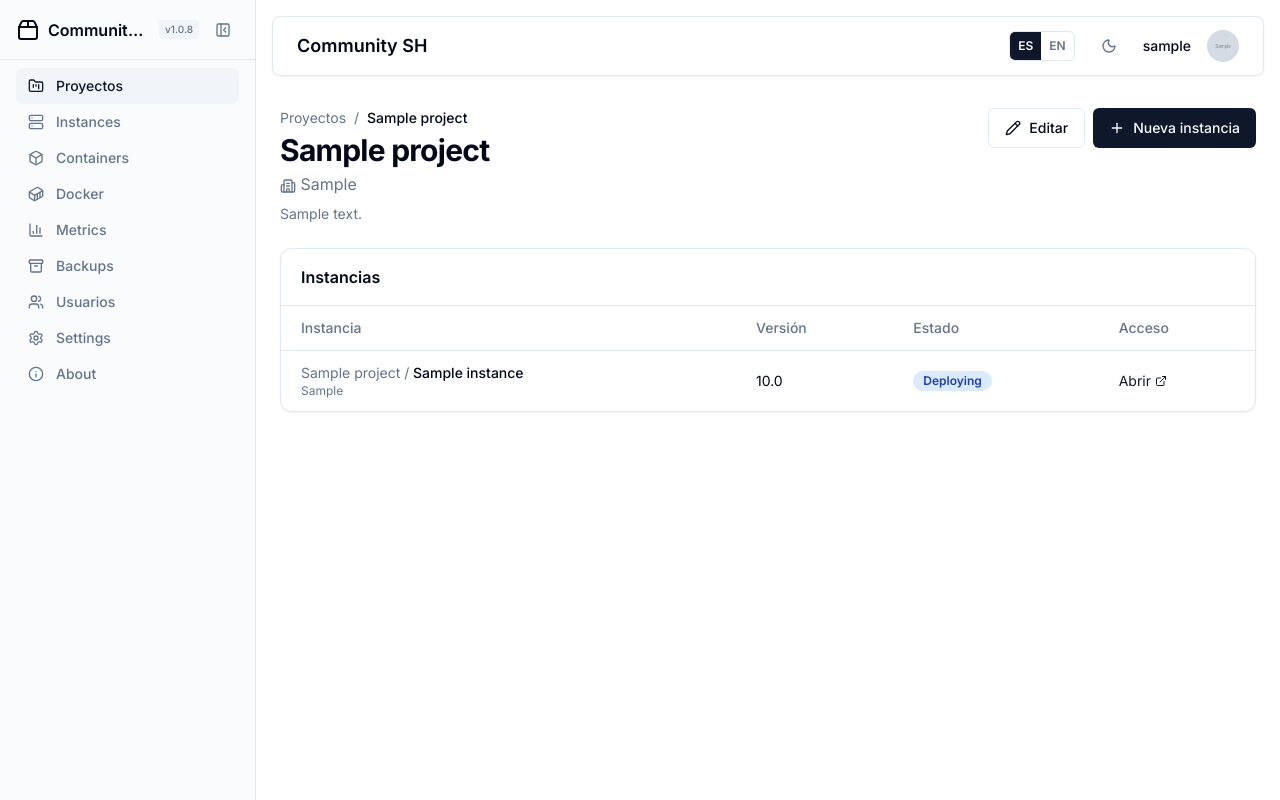
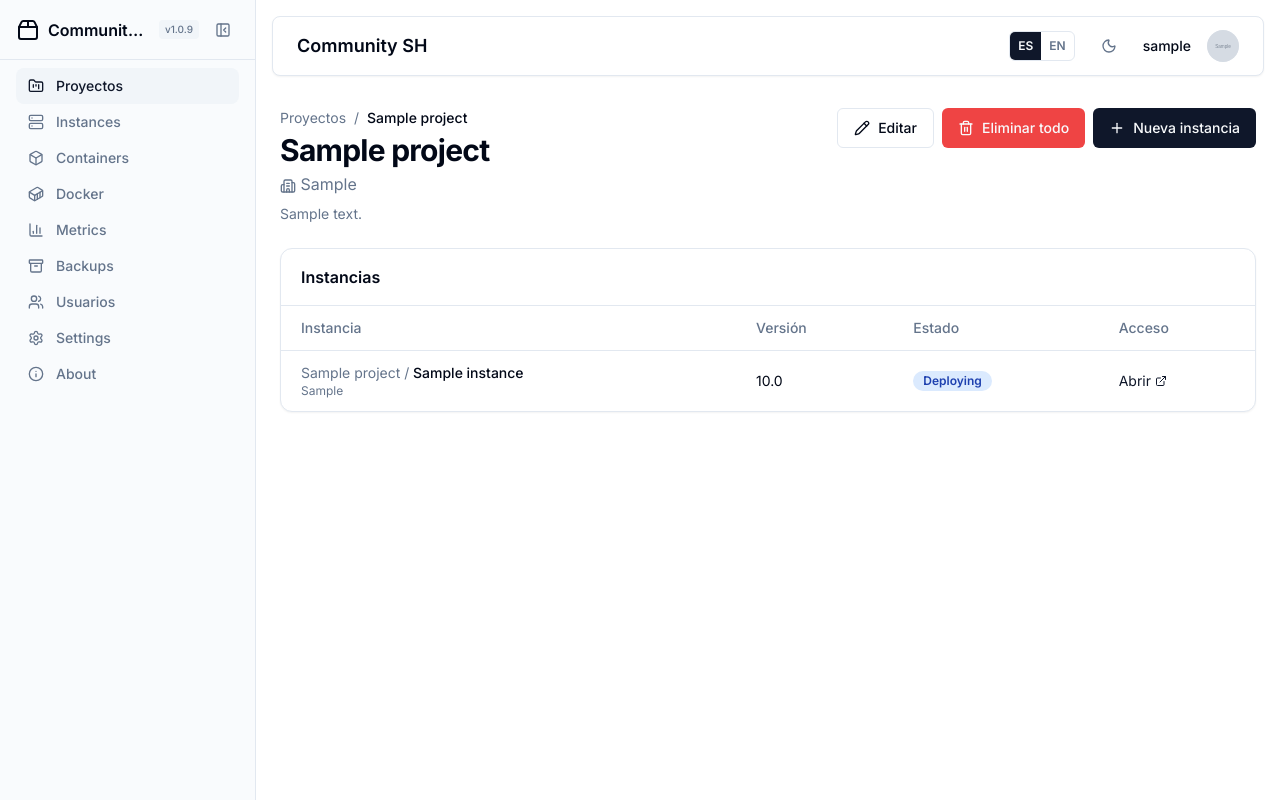
Before and after one commit to falconsoft3d/community-sh, a Django app: page /project/1/ in a window 1280 px wide. Run offline with Django 5.2, Linux system fonts and the light colour scheme; a user stored in the database is signed in; tables that the repository leaves empty hold one stand-in row (values such as "Sample post"); grey boxes marked "Sample" are stand-in pictures; parts of the project's set-up code (start-up, migrations or seed data) failed here and were passed over; some libraries are stand-ins or nearby versions.

Commit message:
v1.0.9: delete a project with all its instances
- 'Eliminar todo' on the project page (typed-name confirmation)
  queues a delete_project task that destroys every instance and then
  the project; a second click doesn't queue it twice
- destroy_instance() shared by single and project deletes; it also
  removes the backup files (records cascaded, files were left behind)

Co-Authored-By: Claude Opus 5.5 <noreply@anthropic.com>

```diff
--- a/config/version.py
+++ b/config/version.py
@@ -3,9 +3,17 @@ Community SH version: bump the patch number (1.0.1 -> 1.0.2 ...) with every comm
 and document it here (shown in About) and in CHANGELOG.md, newest first.
 """
 
-VERSION = '1.0.8'
+VERSION = '1.0.9'
 
 CHANGELOG = [
+    {
+        'version': '1.0.9',
+        'date': '2026-10-28',
+        'notes': [
+            "Eliminar un proyecto con todo: sus instancias, contenedores, bases de datos, filestores, workspaces y backups (confirmación escribiendo el nombre; lo ejecuta el worker)",
+            "Al borrar una instancia también se borran los archivos de sus backups (antes quedaban huérfanos en disco)",
+        ],
+    },
     {
         'version': '1.0.8',
         'date': '2026-10-28',
--- a/locale/translations.py
+++ b/locale/translations.py
@@ -141,6 +141,11 @@ ES_TO_EN = {
     'Actual': 'Current',
     'Minimizar o expandir el menú': 'Collapse or expand the menu',
     'Páginas de novedades': 'Release notes pages',
+    'Eliminar todo': 'Delete everything',
+    'Eliminar el proyecto y todas sus instancias': 'Delete the project and all its instances',
+    'Se borrarán de forma permanente los contenedores, bases de datos, filestores, workspaces y backups de:':
+        'This permanently deletes the containers, databases, filestores, workspaces and backups of:',
+    'Escribe <strong>%(name)s</strong> para confirmar': 'Type <strong>%(name)s</strong> to confirm',
     'Más recientes': 'Newer',
     'Anteriores': 'Older',
     'Página %(page)s de %(pages)s': 'Page %(page)s of %(pages)s',
--- a/orchestrator/task_models.py
+++ b/orchestrator/task_models.py
@@ -16,6 +16,7 @@ class Task(models.Model):
         INSTALL_MODULE = 'install_module', 'Instalar módulo'
         PULL_IMAGE = 'pull_image', 'Descargar imagen'
         AI_MODULE = 'ai_module', 'Instalar módulo (IA)'
+        DELETE_PROJECT = 'delete_project', 'Eliminar proyecto'
 
     class Status(models.TextChoices):
         PENDING = 'pending', 'En cola'
--- a/orchestrator/tasks.py
+++ b/orchestrator/tasks.py
@@ -87,6 +87,20 @@ def _create_instance_branch(instance, user, base_branch):
         instance.github_branch = instance.name
         instance.save(update_fields=['github_branch'])
     return message
+
+
+def destroy_instance(instance, user=None):
+    """Remove an instance completely: containers, volumes, workspace, Traefik config and backup files."""
+    from django.conf import settings
+    send_instance_notification('deleted', instance, user)
+    traefik_config = os.path.join(settings.BASE_DIR, 'traefik', f'instance-{instance.name}.yml')
+    if os.path.exists(traefik_config):
+        os.remove(traefik_config)
+    DockerService().delete_instance(instance)
+    for backup_record in instance.backups.all():
+        if os.path.exists(backup_record.file_path):
+            os.remove(backup_record.file_path)
+    instance.delete()
 
 
 def backup_all_instances(retention, user=None):
@@ -242,6 +256,21 @@ def ai_module(task):
     return '\n'.join(notes)
 
 
+@handler(Task.Kind.DELETE_PROJECT)
+def delete_project(task):
+    from .project_models import Project
+    project = Project.objects.filter(pk=task.params['project_id']).first()
+    if project is None:
+        return 'El proyecto ya no existe'
+    names = []
+    for instance in project.instances.all():
+        destroy_instance(instance, task.created_by)
+        names.append(instance.name)
+    name = project.name
+    project.delete()
+    return f'Proyecto «{name}» eliminado' + (f' con sus instancias: {", ".join(names)}' if names else '')
+
+
 @handler(Task.Kind.BACKUP_ALL)
 def backup_all(task):
     successes, errors = backup_all_instances(task.params.get('retention', 5), user=task.created_by)
--- a/orchestrator/templates/orchestrator/project_detail.html
+++ b/orchestrator/templates/orchestrator/project_detail.html
@@ -37,6 +37,34 @@
                     <i data-lucide="trash-2" class="mr-2 h-4 w-4"></i> {% translate "Eliminar" %}
                 </button>
             </form>
+            {% else %}
+            <div x-data="{ open: false, typed: '' }">
+                <button type="button" @click="open = true"
+                    class="inline-flex items-center justify-center rounded-md text-sm font-medium bg-destructive text-destructive-foreground hover:bg-destructive/90 h-10 px-4 py-2">
+                    <i data-lucide="trash-2" class="mr-2 h-4 w-4"></i> {% translate "Eliminar todo" %}
+                </button>
+                <div x-show="open" x-cloak class="fixed inset-0 z-50 flex items-center justify-center bg-black/50 p-4" @click.self="open = false" @keydown.escape.window="open = false">
+                    <form method="post" action="{% url 'project-delete' project.pk %}" class="w-full max-w-lg space-y-4 rounded-xl border bg-card p-6 text-card-foreground shadow-xl">
+                        {% csrf_token %}
+                        <h3 class="text-lg font-semibold">{% translate "Eliminar el proyecto y todas sus instancias" %}</h3>
+                        <p class="text-sm text-muted-foreground">{% translate "Se borrarán de forma permanente los contenedores, bases de datos, filestores, workspaces y backups de:" %}</p>
+                        <ul class="max-h-40 overflow-y-auto rounded-md border bg-muted/40 px-4 py-2 text-sm">
+                            {% for instance in instances %}<li class="font-mono">{{ project.name }} / {{ instance.name }}</li>{% endfor %}
+                        </ul>
+                        <label class="block space-y-2 text-sm">
+                            <span>{% blocktranslate with name=project.name %}Escribe <strong>{{ name }}</strong> para confirmar{% endblocktranslate %}</span>
+                            <input name="confirm" x-model="typed" autocomplete="off" class="flex h-10 w-full rounded-md border border-input bg-background px-3 text-sm">
+                        </label>
+                        <div class="flex justify-end gap-2">
+                            <button type="button" @click="open = false" class="inline-flex h-10 items-center rounded-md border border-input bg-background px-4 text-sm hover:bg-accent">{% translate "Cancelar" %}</button>
+                            <button type="submit" :disabled="typed !== '{{ project.name|escapejs }}'"
+                                class="inline-flex h-10 items-center rounded-md bg-destructive px-4 text-sm font-medium text-destructive-foreground hover:bg-destructive/90 disabled:opacity-50">
+                                {% translate "Eliminar todo" %}
+                            </button>
+                        </div>
+                    </form>
+                </div>
+            </div>
             {% endif %}
             <a href="{% url 'instance-create' %}?project={{ project.pk }}"
                 class="inline-flex items-center justify-center rounded-md text-sm font-medium bg-primary text-primary-foreground hover:bg-primary/90 h-10 px-4 py-2">
--- a/orchestrator/views/projects.py
+++ b/orchestrator/views/projects.py
@@ -54,10 +54,22 @@ def project_edit(request, pk):
 @login_required
 @require_POST
 def project_delete(request, pk):
+    """Delete a project; with instances, they are all destroyed too (typed name confirmation)."""
+    from ..task_models import Task
+    from ..tasks import enqueue
     project = get_project_for_user(request.user, pk, manage=True)
-    if project.instances.exists():
-        messages.error(request, 'El proyecto tiene instancias: elimínalas o muévelas a otro proyecto antes de borrarlo')
+    if not project.instances.exists():
+        name = project.name
+        project.delete()
+        messages.success(request, f'Proyecto "{name}" eliminado')
+        return redirect('project-list')
+    if request.POST.get('confirm', '').strip() != project.name:
+        messages.error(request, 'Para eliminar el proyecto y todas sus instancias escribe su nombre exacto en la confirmación')
         return redirect('project-detail', pk=pk)
-    project.delete()
-    messages.success(request, f'Proyecto "{project.name}" eliminado')
+    if Task.objects.filter(kind=Task.Kind.DELETE_PROJECT, params__project_id=project.pk, status__in=['pending', 'running']).exists():
+        messages.info(request, 'La eliminación de este proyecto ya está en curso')
+        return redirect('project-list')
+    enqueue(Task.Kind.DELETE_PROJECT, user=request.user, project_id=project.pk)
+    count = project.instances.count()
+    messages.warning(request, f'Eliminación de "{project.name}" y sus {count} instancias en cola. Desaparecerán en unos minutos.')
     return redirect('project-list')
```
Also changed, not shown: orchestrator/tests.py (+27 -0 lines), orchestrator/views/instances.py (+2 -17 lines), CHANGELOG.md, locale/en/LC_MESSAGES/django.po, locale/es/LC_MESSAGES/django.po, orchestrator/migrations/0043_delete_project_task.py (added), 1 other file.
